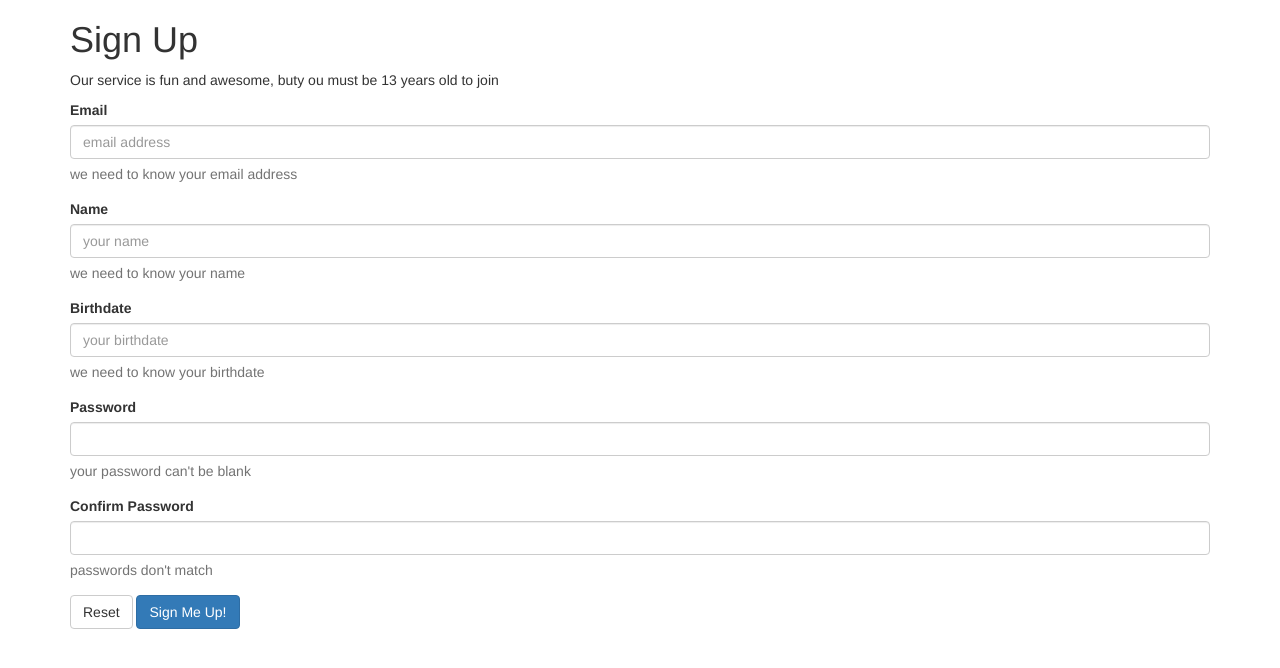
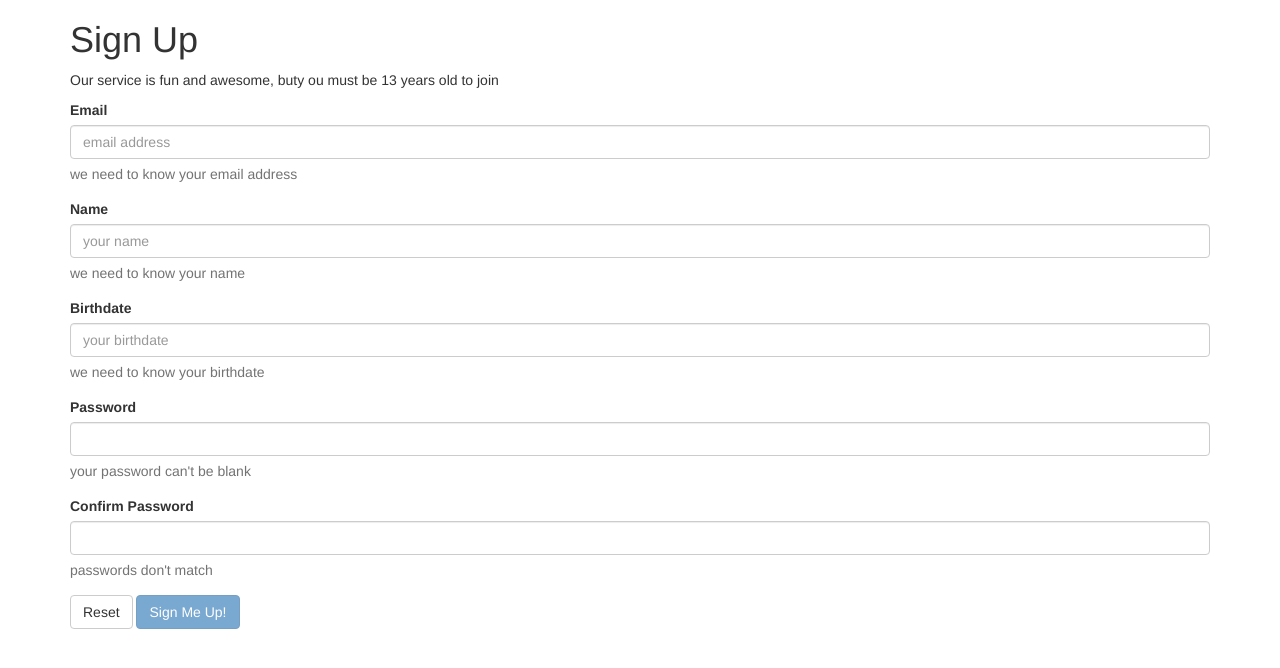
Before and after one commit to abourn/team-challenge, a React (Create React App) app: page / in a window 1280 px wide. Shown: the top 668 px of the page. Built offline with nearby package versions, Linux system fonts and the light colour scheme.

Commit message:
closes #6

```diff
--- a/src/TeamSignUp.js
+++ b/src/TeamSignUp.js
@@ -38,8 +38,9 @@ class SignUpForm extends React.Component {
 
   render() {
     //if all fields are valid, button should be enabled
-    var buttonEnabled = (this.state.email.valid && this.state.name.valid && this.state.dob.isValid && this.state.password.valid);
-
+    var buttonEnabled = (this.state.email.valid && this.state.name.valid && this.state.dob.valid && this.state.password.valid
+                          && this.state.passwordConf.valid);
+    console.log(buttonEnabled)
     return (
       <form name="signupForm" onSubmit={(e) => this.handleSubmit(e)}>
 
@@ -66,7 +67,7 @@ class SignUpForm extends React.Component {
         {/* Submit Buttons */}
         <div className="form-group">
           <button id="resetButton" type="reset" className="btn btn-default" onClick={(e)=>this.handleReset(e)}>Reset</button> {' ' /*space*/}
-          <button id="submitButton" type="submit" className="btn btn-primary" disabled={buttonEnabled}>Sign Me Up!</button>
+          <button id="submitButton" type="submit" className="btn btn-primary" disabled={!buttonEnabled}>Sign Me Up!</button>
         </div>
 
       </form>
```
Also changed, not shown: 1 other file (tests, documents, lock files or other folders).
